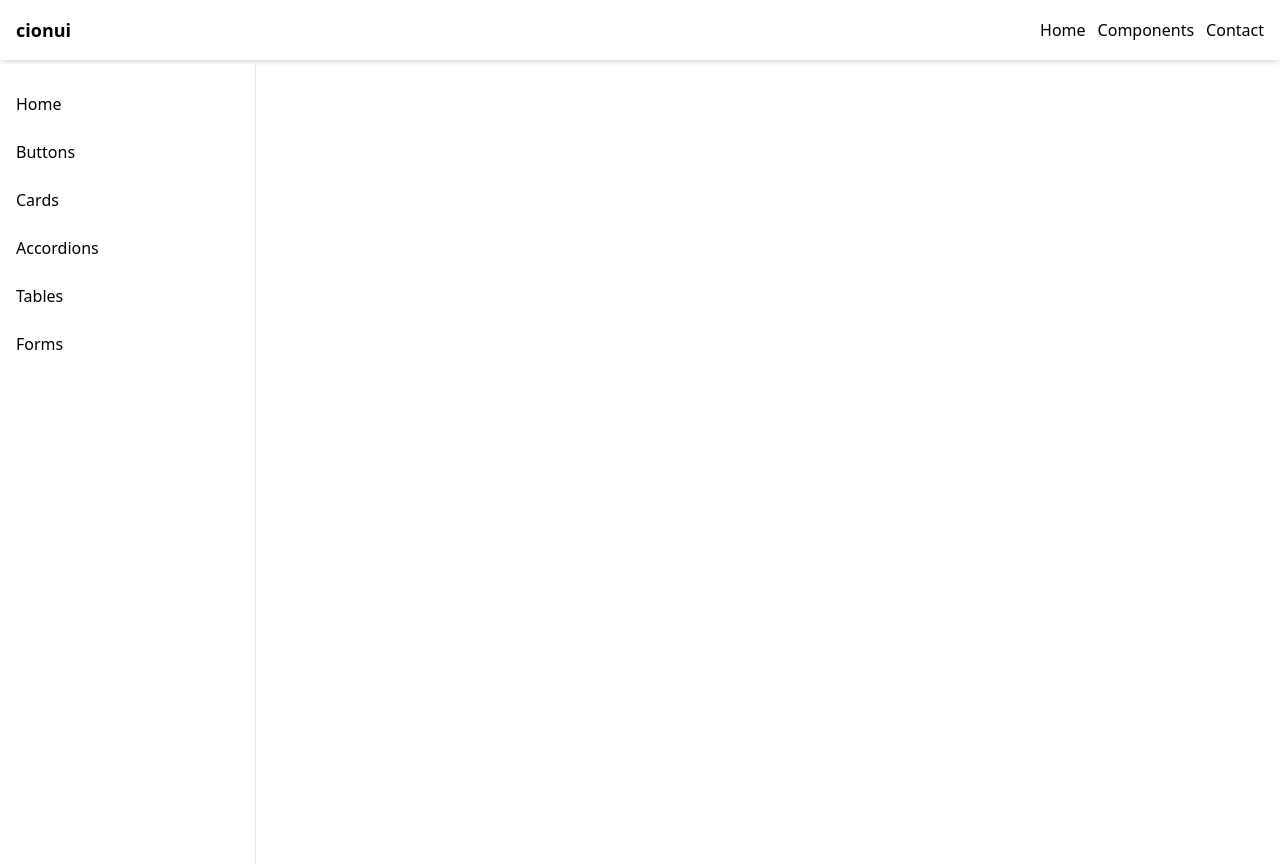
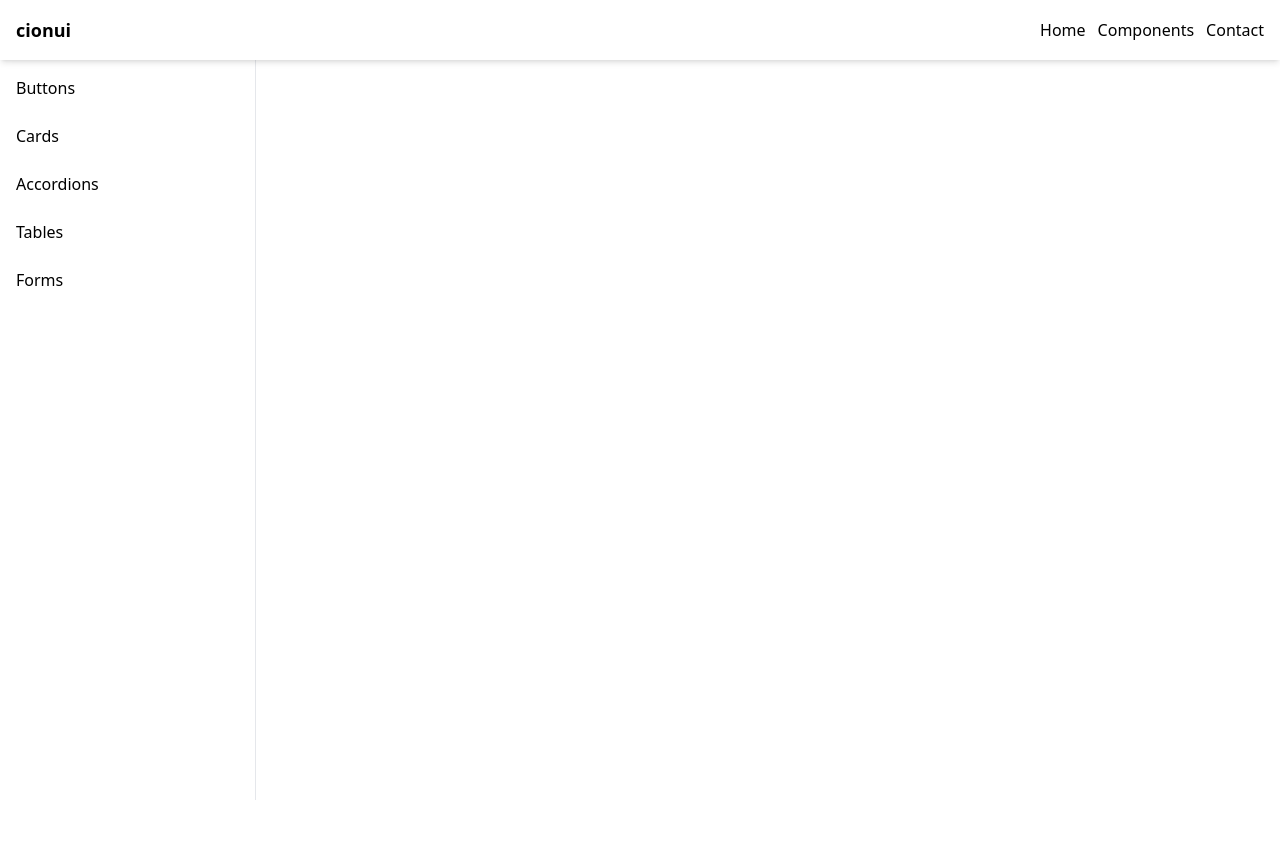
Before and after one commit to AndresElacion/cionui, a React (Vite) app: page /components in a window 1280 px wide. After the commit the page ends 800 px from the top, so only its background shows below. Built offline with nearby package versions, Linux system fonts and the light colour scheme.

Commit message:
fixed nav mobile

```diff
--- a/src/layout/Layout.tsx
+++ b/src/layout/Layout.tsx
@@ -46,9 +46,9 @@ export default function Layout() {
 			)}
 
 			{/* Floating Sidebar */}
-			<div className={`fixed lg:static bottom-0 left-0 h-2/5 lg:h-screen lg:w-64 w-full bg-white border-r
-				shadow-lg z-50 transform ${
-				sidebarOpen ? "translate-x-0" : "-translate-x-full"
+			<div className={`fixed bottom-0 left-0 h-2/5 lg:h-screen lg:w-64 w-full bg-white border-r
+				shadow-lg transform ${
+				sidebarOpen ? "translate-x-0 z-50" : "-translate-x-full"
 			} transition-transform duration-300 ease-in-out lg:transform-none lg:shadow-none`}
 			>
 				<nav className="flex-1 mt-5">
```
